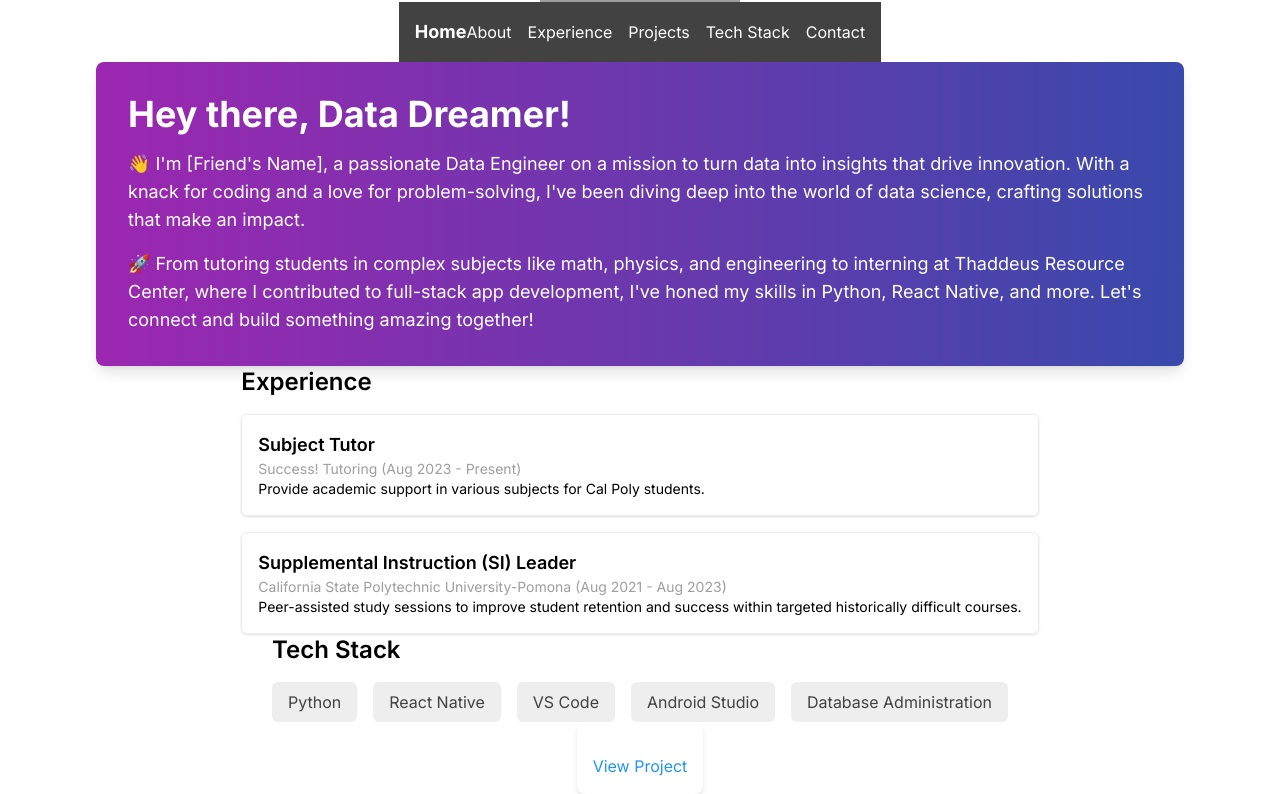
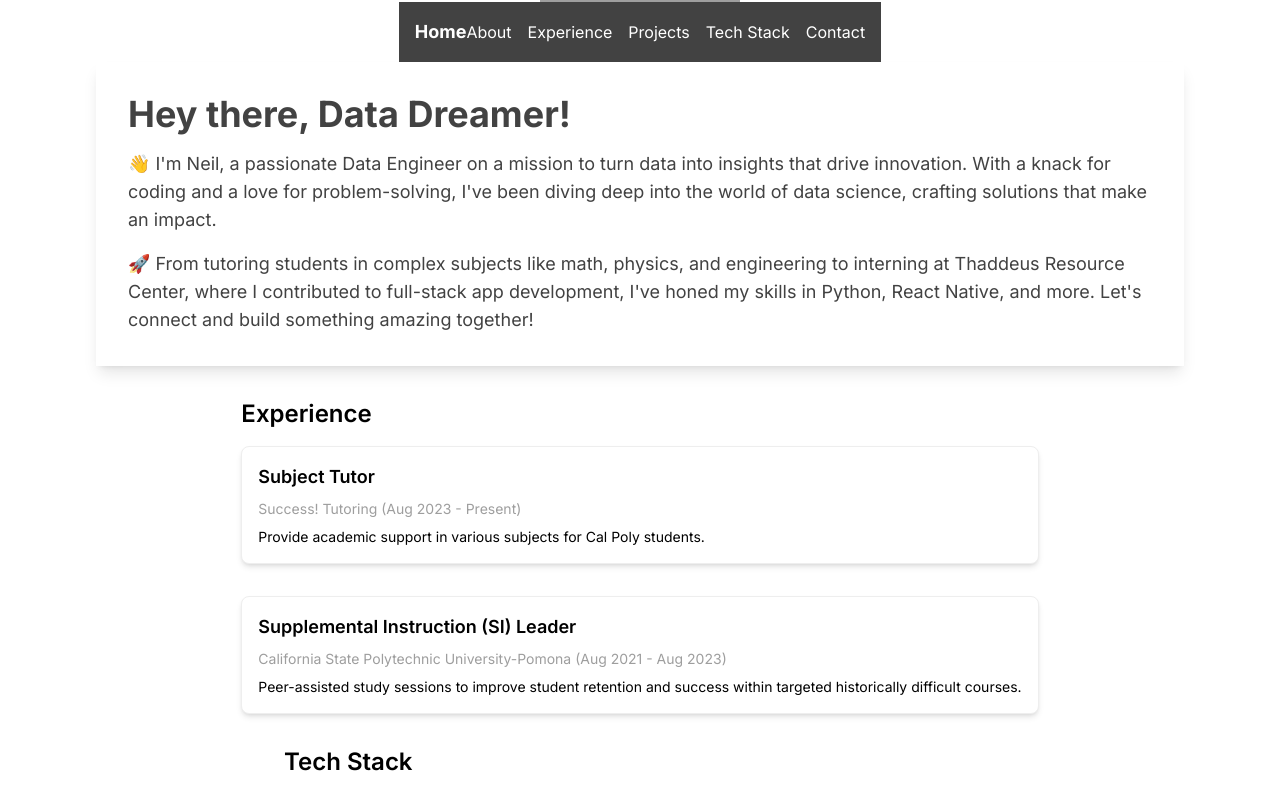
Before and after one commit to RemyXVX/Neil-s-Folio, a Next.js app: page / in a window 1280 px wide. Shown: the part 244-1038 px from the top of the page. Built offline with nearby package versions, Linux system fonts and the light colour scheme; grey boxes are pictures that could not be loaded.

Commit message:
Updated pages to make sense of navigation plus styling

```diff
--- a/src/app/pages/about/experience.js
+++ b/src/app/pages/about/experience.js
@@ -3,13 +3,16 @@ import { experienceData } from './folioData';
 
 const Experience = () => {
   return (
-    <div>
+    <div
+      className="w-full md:w-auto"
+      id="experience"
+      >
       <h2 className="text-2xl font-semibold mb-4">Experience</h2>
-      <div className="space-y-4">
+      <div className="space-y-8">
         {experienceData.map((experience, index) => (
-          <div key={index} className="border p-4 rounded-md shadow">
-            <h3 className="text-lg font-semibold">{experience.role}</h3>
-            <p className="text-sm text-gray-500">{experience.company} ({experience.duration})</p>
+          <div key={index} className="bg-white border border-gray-200 p-4 rounded-lg shadow-md">
+            <h3 className="text-lg font-semibold mb-2">{experience.role}</h3>
+            <p className="text-sm text-gray-500 mb-2">{experience.company} ({experience.duration})</p>
             <p className="text-sm">{experience.description}</p>
           </div>
         ))}
--- a/src/app/pages/about/page.jsx
+++ b/src/app/pages/about/page.jsx
@@ -4,17 +4,24 @@ import TechStack from "./techStack";
 const About = () => {
   return (
     <>
-      <div className="bg-gradient-to-r from-purple-500 to-indigo-600 p-8 rounded-lg shadow-lg text-white">
+      <div
+        className="p-8 shadow-lg text-gray-800"
+        id="about"
+      >
         <h1 className="text-4xl font-bold mb-4">Hey there, Data Dreamer!</h1>
         <p className="text-lg mb-4">
-          👋 I'm [Friend's Name], a passionate Data Engineer on a mission to turn data into insights that drive innovation. With a knack for coding and a love for problem-solving, I've been diving deep into the world of data science, crafting solutions that make an impact.
+          👋 I'm Neil, a passionate Data Engineer on a mission to turn data into insights that drive innovation. With a knack for coding and a love for problem-solving, I've been diving deep into the world of data science, crafting solutions that make an impact.
         </p>
         <p className="text-lg">
           🚀 From tutoring students in complex subjects like math, physics, and engineering to interning at Thaddeus Resource Center, where I contributed to full-stack app development, I've honed my skills in Python, React Native, and more. Let's connect and build something amazing together!
         </p>
       </div>
-      <Experience />
-      <TechStack />
+      <div className="mt-8">
+        <Experience />
+      </div>
+      <div className="mt-8">
+        <TechStack />
+      </div>
     </>
   );
 };
--- a/src/app/pages/about/techStack.js
+++ b/src/app/pages/about/techStack.js
@@ -3,11 +3,14 @@ import { techStackData } from './folioData';
 
 const TechStack = () => {
   return (
-    <div>
+    <div
+      className="w-full md:w-auto"
+      id="techStack"
+    >
       <h2 className="text-2xl font-semibold mb-4">Tech Stack</h2>
-      <div className="flex flex-wrap space-x-4">
+      <div className="flex flex-wrap">
         {techStackData.map((tech, index) => (
-          <div key={index} className="bg-gray-200 text-gray-800 py-2 px-4 rounded-md">{tech}</div>
+          <div key={index} className="bg-gray-200 text-gray-800 py-2 px-4 rounded-md mb-2 mr-2">{tech}</div>
         ))}
       </div>
     </div>
--- a/src/app/pages/projects/page.jsx
+++ b/src/app/pages/projects/page.jsx
@@ -1,6 +1,9 @@
 const ProjectCard = ({ title, description, link }) => {
   return (
-    <div className="bg-white shadow-md rounded-lg p-4">
+    <div
+      className="bg-white shadow-md rounded-lg p-4"
+      id="projects"
+      >
       <h3 className="text-lg font-semibold">{title}</h3>
       <p className="text-gray-600 mt-2">{description}</p>
       <a href={link} className="text-blue-500 hover:underline mt-4 block">
```
